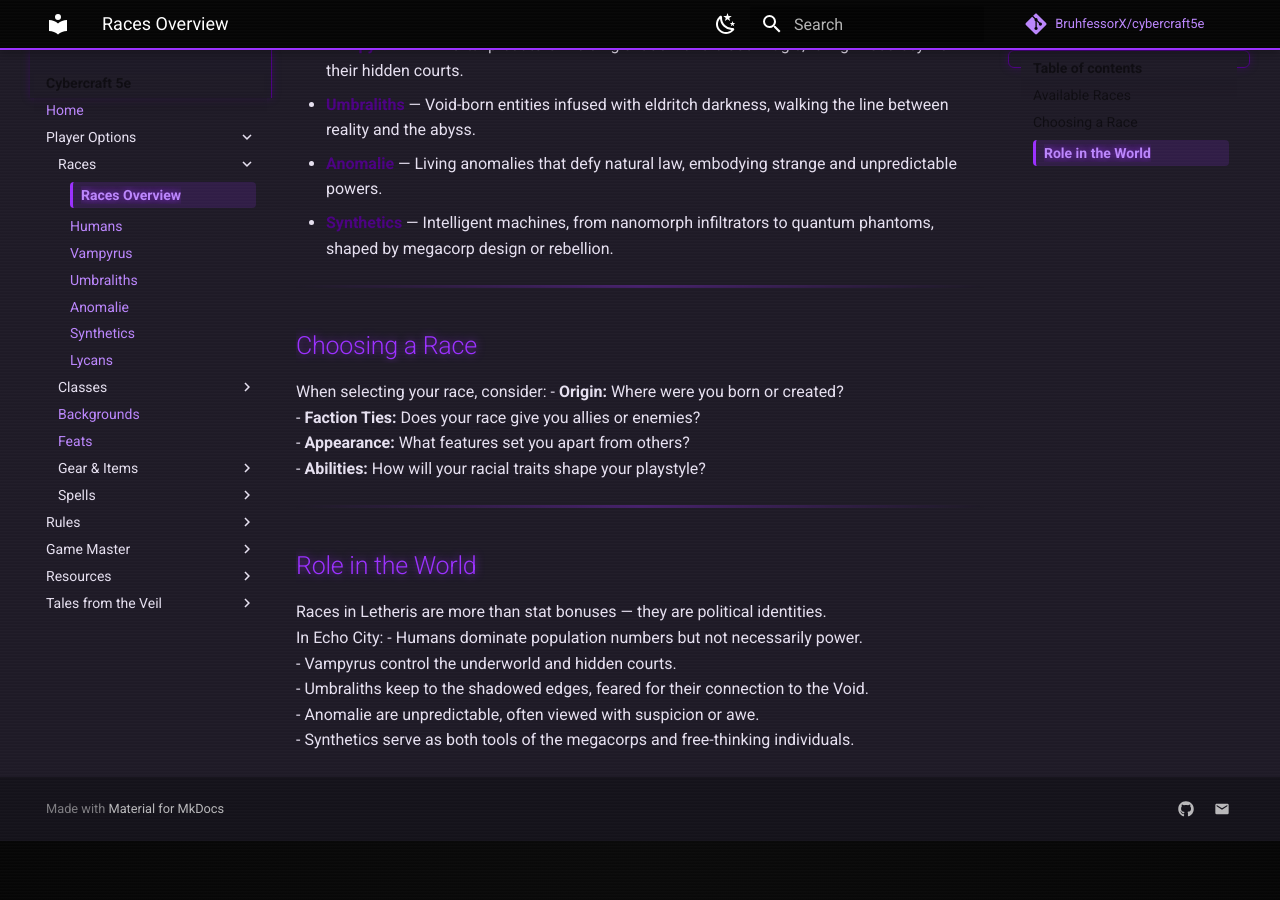
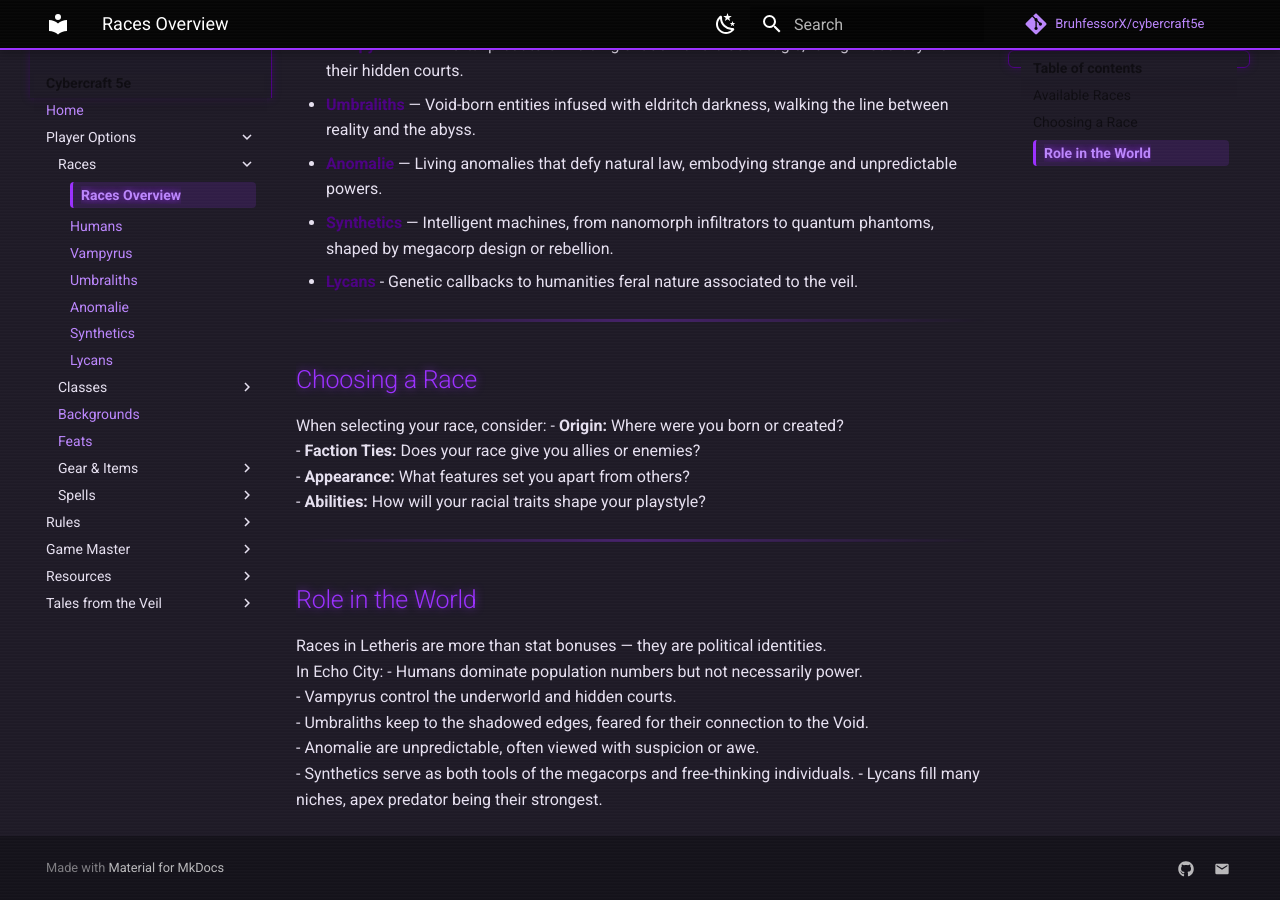
Before and after one commit to BruhfessorX/cybercraft5e, an MkDocs documentation site: the page built from docs/player-options/races.md, in a window 1280 px wide and 900 px high, scrolled down 531 px. Built offline with MkDocs 1.6.1 and Material for MkDocs 9.7.7, drawn with Linux system fonts in a browser that asks for light colours; comment, search, counter and statistics services are not loaded; before the commit the page ends 1372 px from its top, so only the background shows below that.

Commit message:
Added additional lycan entries

```diff
--- a/docs/player-options/races.md
+++ b/docs/player-options/races.md
@@ -15,6 +15,7 @@ Whether you are a street-born Human, an immortal predator among the Vampyrus, a
 - **[Umbraliths](umbraliths.md)** — Void-born entities infused with eldritch darkness, walking the line between reality and the abyss.
 - **[Anomalie](anomalie.md)** — Living anomalies that defy natural law, embodying strange and unpredictable powers.
 - **[Synthetics](synthetics.md)** — Intelligent machines, from nanomorph infiltrators to quantum phantoms, shaped by megacorp design or rebellion.
+- **[Lycans](lycans.md)** - Genetic callbacks to humanities feral nature associated to the veil.
 
 ---
 
@@ -35,3 +36,4 @@ In Echo City:
 - Umbraliths keep to the shadowed edges, feared for their connection to the Void.
 - Anomalie are unpredictable, often viewed with suspicion or awe.
 - Synthetics serve as both tools of the megacorps and free-thinking individuals.
+- Lycans fill many niches, apex predator being their strongest.
--- a/mkdocs.yml
+++ b/mkdocs.yml
@@ -89,7 +89,7 @@ nav_descriptions:
   player-options/races/umbraliths.md: "Void-born entities infused with darkness."
   player-options/races/anomalie.md: "Living anomalies that defy natural law."
   player-options/races/synthetics.md: "Intelligent machines shaped by design or rebellion."
-  player-options/races/lycan.md: "Genetic callbacks to humanities feral nature associated to the veil."
+  player-options/races/lycans.md: "Genetic callbacks to humanities feral nature associated to the veil."
   player-options/classes/fleshshaper.md: "Masters of bio-modification and adaptive fleshcraft."
   player-options/classes/ghostlink.md: "Digital infiltrators who merge mind and machine."
   player-options/classes/scriptweaver.md: "Hackers of reality, weaving code and arcane logic."
```
